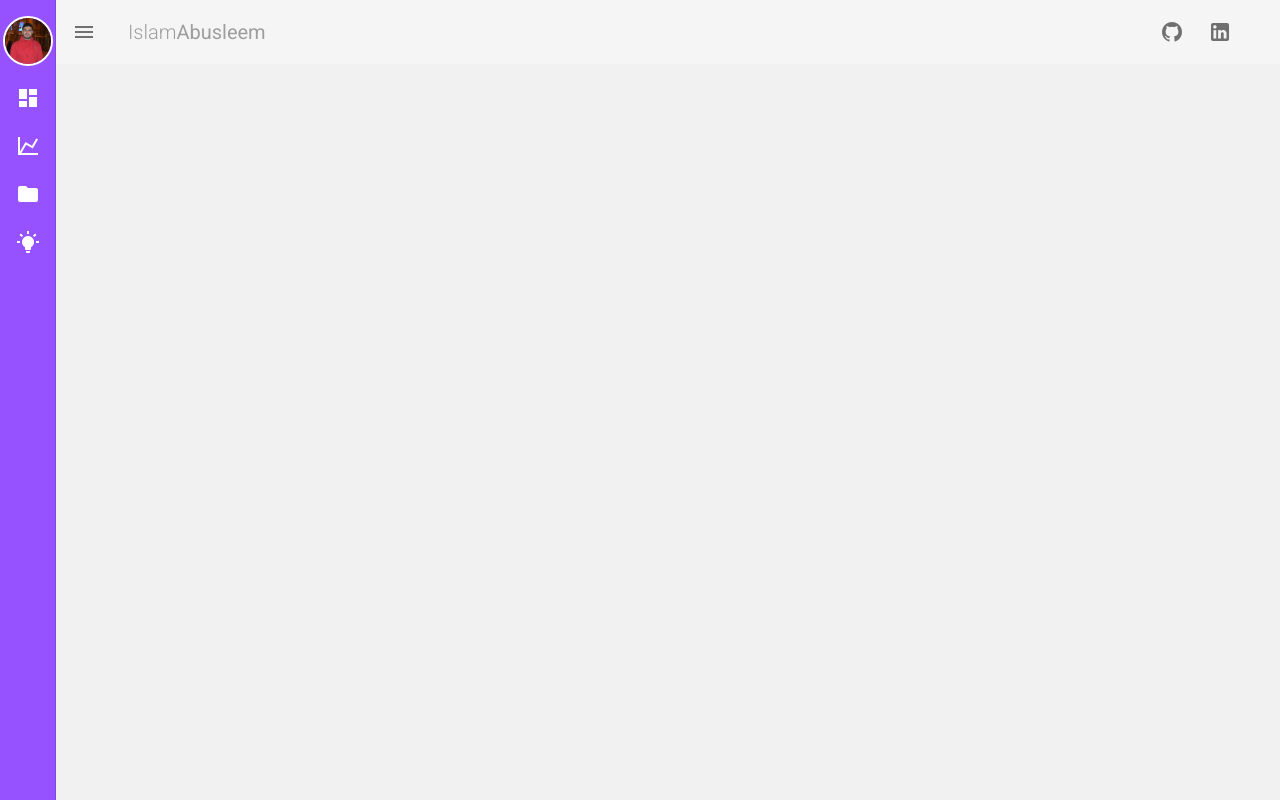
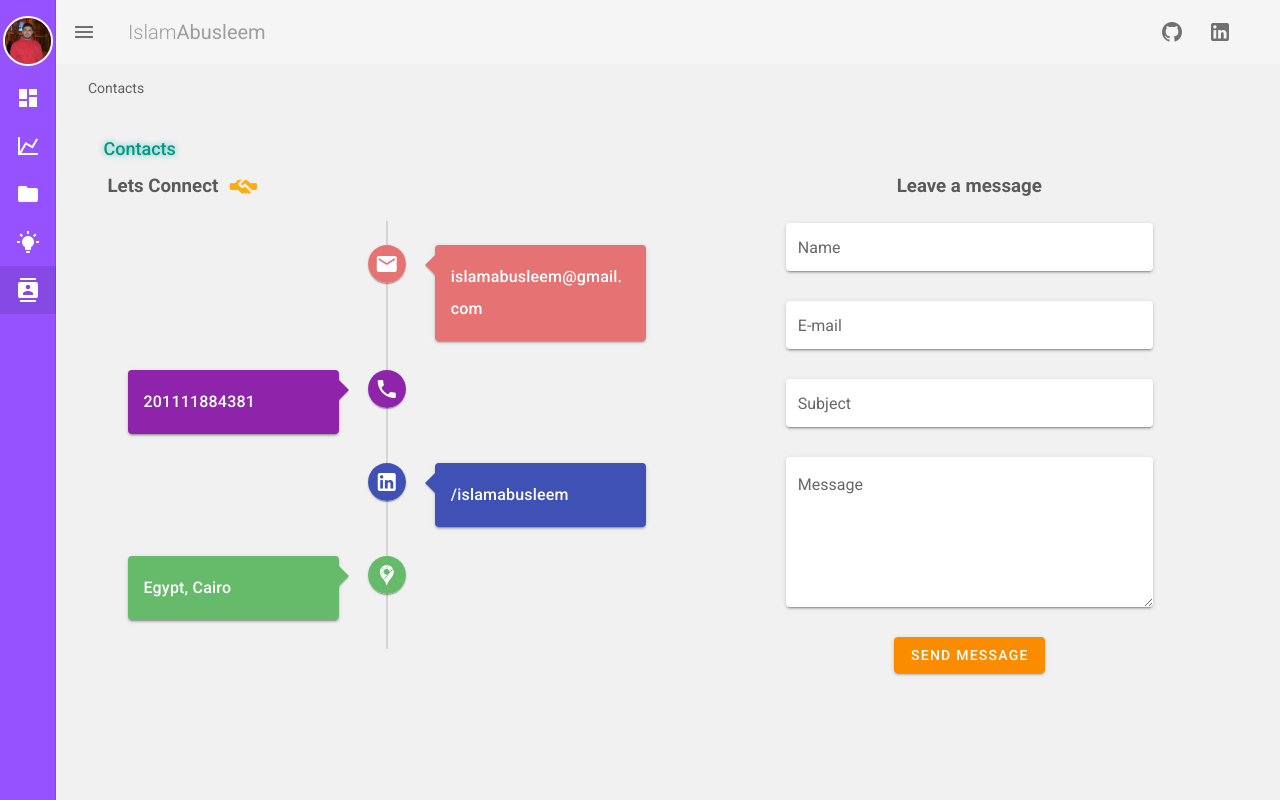
Before and after one commit to islamAbuSleem/vue-my-portfolio, a Vue app: page /contacts in a window 1280 px wide. Built offline with nearby package versions, Linux system fonts and the light colour scheme.

Commit message:
finished for deploying on heroku

```diff
--- a/package.json
+++ b/package.json
@@ -7,13 +7,13 @@
         "build": "vue-cli-service build",
         "lint": "vue-cli-service lint",
         "start": "node server.js"
-
     },
     "dependencies": {
         "axios": "^0.19.2",
         "browserslist": "^4.14.5",
         "caniuse-lite": "^1.0.30001151",
         "core-js": "^3.6.4",
+        "emailjs-com": "^2.6.4",
         "express": "^4.17.1",
         "serve-static": "^1.14.1",
         "vue": "^2.6.11",
--- a/src/components/navbar.vue
+++ b/src/components/navbar.vue
@@ -19,7 +19,12 @@
         </v-list-item>
         <v-list-item link v-for="link in links" :key="link.text" router :to="link.route" @click="changeColor(link.setColor)">
           <v-list-item-action>
-            <v-icon class="white--text">mdi-{{link.icon}}</v-icon>
+             <v-tooltip right >
+            <template v-slot:activator="{ on, attrs }">
+            <v-icon v-bind="attrs" v-on="on" class="white--text">mdi-{{link.icon}}</v-icon>
+            </template>
+                                  <span>{{link.text}}</span>
+                                </v-tooltip>
           </v-list-item-action>
 
           <v-list-item-content>
@@ -39,11 +44,11 @@
       <v-btn icon>
         <v-icon>mdi-behance</v-icon>
       </v-btn>
-      <v-btn icon>
+      <v-btn icon @click="openLink(github)">
         <v-icon>mdi-github</v-icon>
       </v-btn>
 
-      <v-btn icon class="mr-5">
+      <v-btn icon class="mr-5" @click="openLink(linkedin)">
         <v-icon>mdi-linkedin</v-icon>
       </v-btn>
     </v-app-bar>
@@ -58,11 +63,14 @@ export default {
   data: () => ({
     mini: true,
     drawerColor: window.localStorage.getItem('drawerColor') || '#9652ff',
+    github:'https://github.com/islamAbuSleem',
+    linkedin:'https://www.linkedin.com/in/islamabusleem/',
     links: [
       { icon: "view-dashboard", text: "Overview", route: "/", setColor:'#9652ff'  },
-      { icon: "chart-line", text: "My Experience", route: "/experience", setColor:'#ffa000' },
-      { icon: "folder", text: "My Projects", route: "/projects" , setColor:'#FF6060'},
-      { icon: "lightbulb-on", text: "My Skills", route: "/skills", setColor:'#1E88E5 ' },
+      { icon: "chart-line", text: "Experience", route: "/experience", setColor:'#ffa000' },
+      { icon: "folder", text: "Projects", route: "/projects" , setColor:'#FF6060'},
+      { icon: "lightbulb-on", text: "Skills", route: "/skills", setColor:'#1E88E5 ' },
+      { icon: "contacts", text: "Contacts", route: "/contacts", setColor:'#4caf50 ' },
     ]
   }),
   created(){
@@ -76,6 +84,9 @@ export default {
        window.localStorage.setItem('drawerColor', color);
        console.log(this.$route.path)
     },
+    openLink(link){
+      window.open(link)
+    }
   },
 };
 
--- a/src/router/index.js
+++ b/src/router/index.js
@@ -4,7 +4,7 @@ import Home from '../views/Home.vue'
 import projects from '../views/projects.vue'
 import experience from '../views/experience.vue'
 import skills from '../views/skills.vue'
-// import proj from '../components/project.vue'
+import contact from '../views/contact.vue'
 
 Vue.use(VueRouter)
 
@@ -28,12 +28,11 @@ const routes = [{
         name: 'skills',
         component: skills
     },
-    // {
-    //     path: '/projec-details',
-    //     name: 'project',
-    //     component: proj,
-    //     props: true
-    // },
+    {
+        path: '/contacts',
+        name: 'contact',
+        component: contact,
+    },
 ]
 
 const router = new VueRouter({
--- /dev/null
+++ b/src/views/contact.vue
@@ -0,0 +1,188 @@
+<template>
+  <div class="contacts">
+    <v-subheader class="text-capitalize">Contacts</v-subheader>
+    <v-container>
+      <v-subheader class="text-capitalize font-weight-medium teal--text about-me"
+        >Contacts</v-subheader
+      >
+      <div class="contact-info ml-5">
+        <v-row>
+          <v-col cols="10" md="6">
+            <h3>Lets Connect <v-icon>mdi-handshake</v-icon></h3>
+            <template>
+              <v-timeline
+                class="ma-5"
+                align-top
+                :dense="$vuetify.breakpoint.smAndDown"
+              >
+                <v-timeline-item
+                  v-for="(item, i) in items"
+                  :key="i"
+                  :color="item.color"
+                  :icon="item.icon"
+                  fill-dot
+
+                >
+                  <v-card v-if="item.contact" :color="item.color" dark>
+                    <v-card-title class="title">
+                      {{ item.contact }}
+                    </v-card-title>
+                  </v-card>
+                </v-timeline-item>
+              </v-timeline>
+            </template>
+          </v-col>
+          <v-col cols="12" md="6">
+            <h3 class="text-center">Leave a message</h3>
+            <template>
+              <form ref="form" lazy-validation @submit.prevent="sendEmail">
+                <v-text-field
+                  solo
+                  v-model="name"
+                  name="from_name"
+                  :rules="nameRules"
+                  label="Name"
+                  required
+                ></v-text-field>
+
+                <v-text-field
+                  solo
+                  v-model="email"
+                  :rules="emailRules"
+                  label="E-mail"
+                  name="from_email"
+                  required
+                ></v-text-field>
+                <!-- name attribute is used for emailjs to get date in email template-->
+                <v-text-field
+                  solo
+                  name="from_subject"
+                  v-model="subject"
+                  label="Subject"
+                ></v-text-field>
+                <v-textarea
+                  v-model="message"
+                  solo
+                  name="message"
+                  label="Message"
+                ></v-textarea>
+                <v-btn color="warning" type="submit" value="Send"> Send Message </v-btn>
+              </form>
+            </template>
+          </v-col>
+        </v-row>
+      </div>
+    </v-container>
+  </div>
+</template>
+
+<script>
+import emailjs from "emailjs-com";
+
+export default {
+  data: () => ({
+    name: "",
+    email: "",
+    subject: "",
+    message: "",
+    items: [
+      {
+        color: "red lighten-2",
+        icon: "mdi-email",
+        contact: "islamabusleem@gmail.com",
+      },
+      {
+        color: "purple darken-1",
+        icon: "mdi-phone",
+        contact: "201111884381",
+      },
+      {
+        color: "indigo",
+        icon: "mdi-linkedin",
+        contact: "/islamabusleem",
+      },
+      {
+        color: "green lighten-1",
+        icon: "mdi-google-maps",
+        contact: "Egypt, Cairo",
+      },
+    ],
+    valid: true,
+
+    nameRules: [
+      (v) => !!v || "Name is required",
+      (v) => (v && v.length <= 30) || "Name must be less than 30 characters",
+    ],
+
+    emailRules: [
+      (v) => !!v || "E-mail is required",
+      (v) => /.+@.+\..+/.test(v) || "E-mail must be valid",
+    ],
+    select: null,
+  }),
+  methods: {
+    sendEmail(e) {
+      console.log(e);
+      try {
+        emailjs.sendForm(
+          "service_rso9jdn",
+          "template_2n882g8",
+          e.target,
+          "user_1YTsTvA1npwKk9wi47zjV",
+          {
+            name: this.name,
+            email: this.email,
+            subject: this.subject,
+            message: this.message,
+          }
+        );
+      } catch (error) {
+        console.log({ error });
+      }
+      // Reset form field
+      this.name = "";
+      this.email = "";
+      this.subject = "";
+      this.message = "";
+    },
+  },
+};
+</script>
+
+<style lang="scss" scoped>
+.contacts {
+  h3 {
+    color: #5a5a5a;
+  }
+  .about-me {
+    text-shadow: 0 0 6px #55c4b8 !important;
+  }
+  .v-icon {
+    transform: rotate(45deg);
+    margin-left: 5px;
+    font-size: 1.8rem;
+    color: #ffa500f2;
+  }
+  .v-timeline {
+    .v-timeline-item {
+      .v-timeline-item__body {
+        .v-card {
+          .v-card__title {
+            font-size: 1rem !important;
+          }
+        }
+      }
+    }
+  }
+  form {
+    width: 70%;
+    margin: 2% auto;
+    padding: 12px;
+    border-radius: 4px;
+    .v-btn {
+      display: flex;
+      margin: auto;
+    }
+  }
+}
+</style>
--- a/src/views/experience.vue
+++ b/src/views/experience.vue
@@ -1,6 +1,6 @@
 <template>
   <div class="experience">
-    <v-subheader :inset="inset" class="text-capitalize">my experience</v-subheader>
+    <v-subheader :inset="inset" class="text-capitalize">experience</v-subheader>
     <v-container>
       <template>
         <v-subheader
--- a/src/views/projects.vue
+++ b/src/views/projects.vue
@@ -6,64 +6,81 @@
         <v-subheader
           :inset="inset"
           class="text-capitalize font-weight-medium about-me"
-        >Projects</v-subheader>
+          >Projects</v-subheader
+        >
         <v-row>
-      <v-col cols="12" md="4" v-for="project in Projects" :key="project.title">
+          <v-col
+            cols="12"
+            md="4"
+            v-for="project in Projects"
+            :key="project.title"
+          >
             <template>
               <template>
-                  <v-hover v-slot="{ hover }">
+                <v-skeleton-loader
+                  v-if="loading == true"
+                  :loading="loading"
+                  transition="fade-transition"
+                  type="card"
+                >
+                </v-skeleton-loader>
+
+                <v-hover v-slot="{ hover }" v-if="loaded">
                   <v-card
                     class="mx-auto"
                     color="grey lighten-4"
                     max-width="600"
                   >
                     <v-parallax
-                        :aspect-ratio="16/9"
+                      :aspect-ratio="16 / 9"
                       height="300"
-
                       :src="project.src"
                     >
                       <v-expand-transition>
                         <div
                           v-if="hover"
                           class="d-flex transition-fast-in-fast-out black darken-2 v-card--reveal display-3 white--text"
-                            style="height: 100%;"
-                          >
-                          </div>
+                          style="height: 100%"
+                        ></div>
                       </v-expand-transition>
                       <template v-if="hover">
                         <div class="text-center chips">
-            <v-chip v-for="chip in project.tags" :key="chip"
+                          <v-chip
+                            v-for="chip in project.tags"
+                            :key="chip"
                             class="ma-2"
                             label
                             tag
                             dark
                             :color="chip.color"
                           >
-            {{chip.name}}
+                            {{ chip.name }}
                           </v-chip>
-
                         </div>
                       </template>
-
                     </v-parallax>
-                      <v-card-text
-                        class="pt-6"
-                        style="position: relative;"
-                      >
-
+                    <v-card-text class="pt-6" style="position: relative">
                       <h3 class="display-1 font-weight-light orange--text mb-2">
-                          {{project.title}}
+                        {{ project.title }}
                       </h3>
                       <div class="font-weight-light title mb-2">
-                          {{project.text}}
+                        {{ project.text }}
                       </div>
                     </v-card-text>
-                          <v-divider class="mx-4" v-if="project.link || project.preview"></v-divider>
+                    <v-divider
+                      class="mx-4"
+                      v-if="project.link || project.preview"
+                    ></v-divider>
                     <v-card-actions>
                       <v-tooltip top v-if="project.link">
                         <template v-slot:activator="{ on, attrs }">
-                                    <v-btn icon v-bind="attrs" v-on="on" @click.prevent="goToGithub(project.link)">
+                          <v-btn
+                            class="mr-2"
+                            icon
+                            v-bind="attrs"
+                            v-on="on"
+                            @click.prevent="openLink(project.link)"
+                          >
                             <v-icon>mdi-github</v-icon>
                           </v-btn>
                         </template>
@@ -71,13 +88,17 @@
                       </v-tooltip>
                       <v-tooltip top v-if="project.preview">
                         <template v-slot:activator="{ on, attrs }">
-                                    <v-btn icon v-bind="attrs" v-on="on" @click.prevent="livePreview(project.preview)">
+                          <v-btn
+                            icon
+                            v-bind="attrs"
+                            v-on="on"
+                            @click.prevent="openLink(project.preview)"
+                          >
                             <v-icon>mdi-launch</v-icon>
                           </v-btn>
                         </template>
                         <span>Live preview</span>
                       </v-tooltip>
-
                     </v-card-actions>
                   </v-card>
                 </v-hover>
@@ -94,30 +115,154 @@
 
 <script>
 export default {
-  data (){
-    return{
+  data() {
+    return {
+      loading: true,
+      loaded: false,
       Projects: [
-        {title:"Paxico", src: require("../assets/paxic.png"), text:"Tech company for developing web and movile apps", link: "", preview: "",tags:[{name:'XD',color:'#006064'}]},
-        {title:"LogZee", src: require("../assets/logzee.png"), text:"LogZee from pickup to destination, Clear Responsive Design", link: "https://github.com/islamAbuSleem/logZee", preview: "https://islamabusleem.github.io/logZee/",tags:[{name:'html',color:''},{name:"css",color:'#009688'},{name:'sass',color:'#FF6060'},{name:'jQuery',color:'#3f51b5'},{name:'bootstrap',color:'#9c27b0'}]},
-        {title:"Teknowl site redesign", src: require("../assets/teknowl.png"), text:"Site redesign as a technical task after an interview for frontend position", link: "https://github.com/islamAbuSleem/teknowl-site-redesign", preview: "https://islamabusleem.github.io/teknowl-site-redesign/",tags:[{name:'html',color:''},{name:"css",color:'#009688'},{name:'sass',color:'#FF6060'},{name:'jQuery',color:'#3f51b5'},{name:'bootstrap',color:'#9c27b0'}]},
-        {title:"ProProgz", src: require("../assets/proprogz.png"), text:"Tech company for developing web and movile apps", link: "https://github.com/islamAbuSleem/proprogz", preview: "https://islamabusleem.github.io/Proprogz/",tags:[{name:'html',color:''},{name:"css",color:'#009688'},{name:'sass',color:'#FF6060'},{name:'jQuery',color:'#3f51b5'},{name:'bootstrap',color:'#9c27b0'}]},
-        {title:"Delicate", src: require("../assets/delicate.png"), text:"Tech company for developing web and movile apps", link: "https://github.com/islamAbuSleem/Delicate", preview: "https://islamabusleem.github.io/Delicate/",tags:[{name:'html',color:''},{name:"css",color:'#009688'},{name:'sass',color:'#FF6060'},{name:'Javascript',color:'#ff9800'},{name:'bootstrap',color:'#9c27b0'}]},
-        {title:"Globaly", src: require("../assets/globaly.png"), text:"Management business company", link: "https://github.com/islamAbuSleem/Globaly", preview: "https://islamabusleem.github.io/Globaly/",tags:[{name:'html',color:''},{name:"css",color:'#009688'},{name:'sass',color:'#FF6060'},{name:'jQuery',color:'#3f51b5'},{name:'bootstrap',color:'#9c27b0'}]},
-        {title:"Holiday", src: require("../assets/holiday.png"), text:"Travel agency for reserving hotels, plane tikets", link: "https://github.com/islamAbuSleem/Holiday", preview: "https://islamabusleem.github.io/Holiday/",tags:[{name:'html',color:''},{name:"css",color:'#009688'},{name:'sass',color:'#FF6060'},{name:'jQuery',color:'#3f51b5'},{name:'bootstrap',color:'#9c27b0'}]},
-        {title:"static Dashboard", src: require("../assets/dashboar.png"), text:"Simple static dashboard", link: "https://github.com/islamAbuSleem/Bootstrap-Dashboard", preview: "https://islamabusleem.github.io/Bootstrap-Dashboard/",tags:[{name:'html',color:''},{name:"css",color:'#009688'},{name:'sass',color:'#FF6060'},{name:'jQuery',color:'#3f51b5'},{name:'bootstrap',color:'#9c27b0'}]},
-        {title:"MarkDown note", src: require("../assets/note.jpg"), text:"Simple note in the browser instead of sticky Notes", link: "https://github.com/islamAbuSleem/vuejs-markdown-note", preview: "https://islamabusleem.github.io/vuejs-markdown-note/",tags:[{name:'html',color:''},{name:"css",color:'#009688'},{name:'sass',color:'#FF6060'},{name:'Javascript',color:'#ff9800'},{name:'vue',color:'#4caf50'}]},
-      ]
+        {
+          title: "Paxico",
+          src: require("../assets/paxic.png"),
+          text: "Tech company for developing web and movile apps",
+          link: "",
+          preview: "",
+          tags: [{ name: "XD", color: "#006064" }],
+        },
+        {
+          title: "LogZee",
+          src: require("../assets/logzee.png"),
+          text: "LogZee from pickup to destination, Clear Responsive Design",
+          link: "https://github.com/islamAbuSleem/logZee",
+          preview: "https://islamabusleem.github.io/logZee/",
+          tags: [
+            { name: "html", color: "" },
+            { name: "css", color: "#009688" },
+            { name: "sass", color: "#FF6060" },
+            { name: "jQuery", color: "#3f51b5" },
+            { name: "bootstrap", color: "#9c27b0" },
+          ],
+        },
+        {
+          title: "Teknowl site redesign",
+          src: require("../assets/teknowl.png"),
+          text:
+            "Site redesign as a technical task after an interview for frontend position",
+          link: "https://github.com/islamAbuSleem/teknowl-site-redesign",
+          preview: "https://islamabusleem.github.io/teknowl-site-redesign/",
+          tags: [
+            { name: "html", color: "" },
+            { name: "css", color: "#009688" },
+            { name: "sass", color: "#FF6060" },
+            { name: "jQuery", color: "#3f51b5" },
+            { name: "bootstrap", color: "#9c27b0" },
+          ],
+        },
+        {
+          title: "ProProgz",
+          src: require("../assets/proprogz.png"),
+          text: "Tech company for developing web and movile apps",
+          link: "https://github.com/islamAbuSleem/proprogz",
+          preview: "https://islamabusleem.github.io/Proprogz/",
+          tags: [
+            { name: "html", color: "" },
+            { name: "css", color: "#009688" },
+            { name: "sass", color: "#FF6060" },
+            { name: "jQuery", color: "#3f51b5" },
+            { name: "bootstrap", color: "#9c27b0" },
+          ],
+        },
+        {
+          title: "Delicate",
+          src: require("../assets/delicate.png"),
+          text: "Tech company for developing web and movile apps",
+          link: "https://github.com/islamAbuSleem/Delicate",
+          preview: "https://islamabusleem.github.io/Delicate/",
+          tags: [
+            { name: "html", color: "" },
+            { name: "css", color: "#009688" },
+            { name: "sass", color: "#FF6060" },
+            { name: "Javascript", color: "#ff9800" },
+            { name: "bootstrap", color: "#9c27b0" },
+          ],
+        },
+        {
+          title: "Globaly",
+          src: require("../assets/globaly.png"),
+          text: "Management business company",
+          link: "https://github.com/islamAbuSleem/Globaly",
+          preview: "https://islamabusleem.github.io/Globaly/",
+          tags: [
+            { name: "html", color: "" },
+            { name: "css", color: "#009688" },
+            { name: "sass", color: "#FF6060" },
+            { name: "jQuery", color: "#3f51b5" },
+            { name: "bootstrap", color: "#9c27b0" },
+          ],
+        },
+        {
+          title: "Holiday",
+          src: require("../assets/holiday.png"),
+          text: "Travel agency for reserving hotels, plane tikets",
+          link: "https://github.com/islamAbuSleem/Holiday",
+          preview: "https://islamabusleem.github.io/Holiday/",
+          tags: [
+            { name: "html", color: "" },
+            { name: "css", color: "#009688" },
+            { name: "sass", color: "#FF6060" },
+            { name: "jQuery", color: "#3f51b5" },
+            { name: "bootstrap", color: "#9c27b0" },
+          ],
+        },
+        {
+          title: "static Dashboard",
+          src: require("../assets/dashboar.png"),
+          text: "Simple static dashboard",
+          link: "https://github.com/islamAbuSleem/Bootstrap-Dashboard",
+          preview: "https://islamabusleem.github.io/Bootstrap-Dashboard/",
+          tags: [
+            { name: "html", color: "" },
+            { name: "css", color: "#009688" },
+            { name: "sass", color: "#FF6060" },
+            { name: "jQuery", color: "#3f51b5" },
+            { name: "bootstrap", color: "#9c27b0" },
+          ],
+        },
+        {
+          title: "MarkDown note",
+          src: require("../assets/note.jpg"),
+          text: "Simple note in the browser instead of sticky Notes",
+          link: "https://github.com/islamAbuSleem/vuejs-markdown-note",
+          preview: "https://islamabusleem.github.io/vuejs-markdown-note/",
+          tags: [
+            { name: "html", color: "" },
+            { name: "css", color: "#009688" },
+            { name: "sass", color: "#FF6060" },
+            { name: "Javascript", color: "#ff9800" },
+            { name: "vue", color: "#4caf50" },
+          ],
+        },
+      ],
+    };
+  },
+  created() {
+    const readyHandler = () => {
+      if (document.readyState == "complete") {
+        this.loading = false;
+        this.loaded = true;
+        document.removeEventListener("readystatechange", readyHandler);
       }
+    };
+
+    document.addEventListener("readystatechange", readyHandler);
+
+    readyHandler(); // in case the component has been instantiated lately after loading
   },
-  methods:{
-    goToGithub(link){
-      window.open(link)
+  methods: {
+    openLink(link) {
+      window.open(link);
     },
-    livePreview(link){
-      window.open(link)
   },
-  }
-}
+};
 </script>
 
 <style lang="scss" scoped>
@@ -126,23 +271,21 @@ export default {
   bottom: 0;
   left: 0;
   justify-content: center;
-  opacity: .5;
+  opacity: 0.5;
   position: absolute;
   width: 100%;
-
 }
 .v-card {
-    transition: all .3s ease-in-out !important;
+  transition: all 0.3s ease-in-out !important;
 }
-.see-more{
-  color: #FF6060;
+.see-more {
+  color: #ff6060;
   text-decoration: none;
-  font-size: .9rem;
+  font-size: 0.9rem;
   font-weight: 500;
 }
-.about-me{
-  color: #FF6060;
+.about-me {
+  color: #ff6060;
   text-shadow: 0 0 6px #f98282;
 }
-
 </style>
```
Also changed, not shown: src/views/Home.vue (+43 -27 lines), 1 other file (tests, documents, lock files or other folders). Lines whose indentation alone changed are shown as unchanged.
